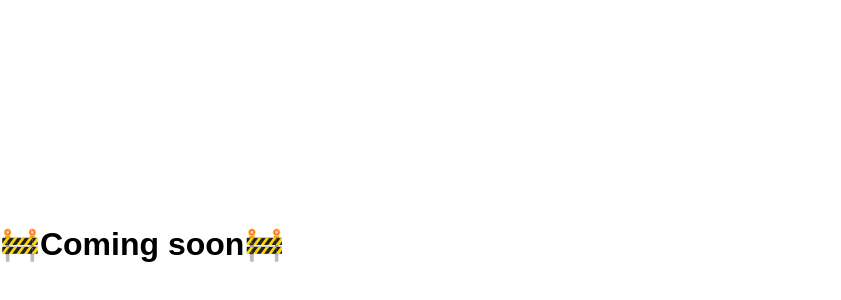
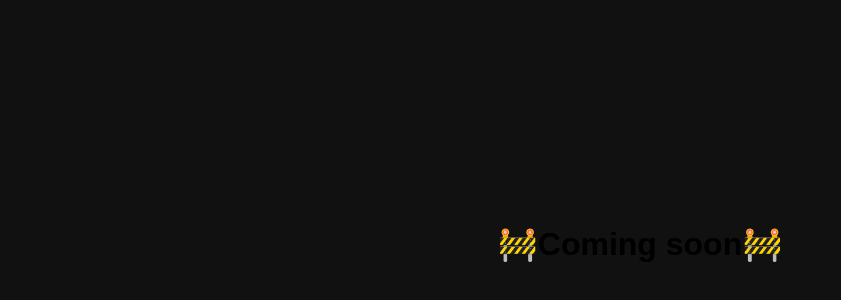
Before and after one commit to ArminNT/ArminNT.github.io, a plain HTML site: page index.html in a window 1280 px wide. Shown: the part 160-460 px from the top of the page, without its empty margins (0-841 px from the left). Drawn offline with Linux system fonts and the light colour scheme.

Commit message:
center text and change colour

```diff
--- a/index.html
+++ b/index.html
@@ -2,6 +2,8 @@
 
 <style>
 h1 {
+  colour: lightgray;
+  text-align: center;
   position: absolute;
   width: 100%;
   height: 30px;
@@ -12,4 +14,7 @@ h1 {
   margin: auto;
   font-family: sans-serif;
 }
+body{
+  background-color: #111111;
+}
   </style>
```
